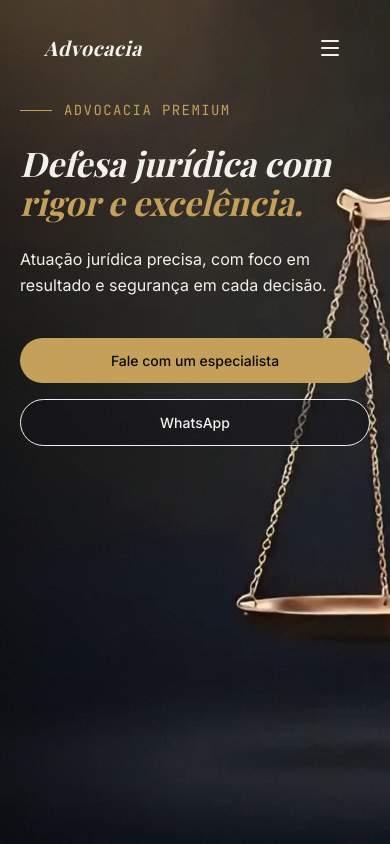
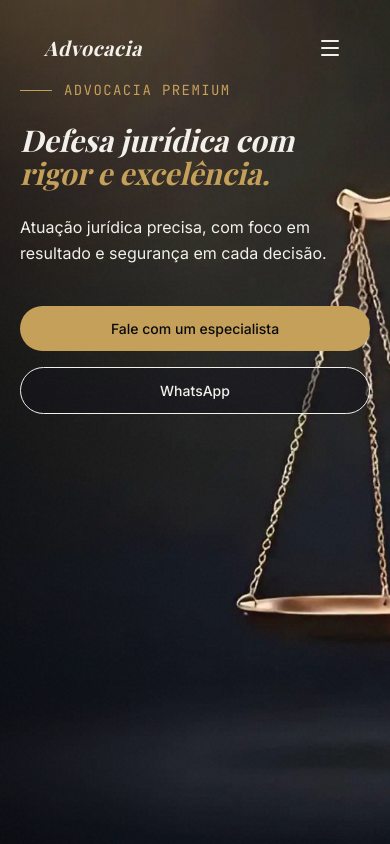
Before and after one commit to DuardoHenrique/advocacia-premium, a React (Vite) app: page / in a window 390 px wide. Shown: the top 844 px of the page. Built offline with nearby package versions, Linux system fonts and the light colour scheme; a web font is replaced by a local one.

Commit message:
Perf/Fix: Ajuste layout mobile hero e otimização agressiva de LCP/Bundle

```diff
--- a/index.html
+++ b/index.html
@@ -10,7 +10,7 @@
     <link rel="preconnect" href="https://fonts.googleapis.com" />
     <link rel="preconnect" href="https://fonts.gstatic.com" crossorigin />
     <link href="https://fonts.googleapis.com/css2?family=Playfair+Display:ital,wght@0,400;0,700;1,400;1,700&family=Inter:wght@400;500;700&family=JetBrains+Mono:wght@400;500&display=swap" rel="stylesheet" />
-    <link rel="preload" href="/src/assets/hero-poster.webp" as="image" type="image/webp" />
+    <link rel="preload" href="/src/assets/hero-poster.webp" as="image" type="image/webp" fetchpriority="high" />
 
     <!-- SEO base -->
     <meta name="description" content="Defesa jurídica com rigor e excelência. Atuação precisa em Direito Civil, Trabalhista, Empresarial e de Família." />
--- a/src/App.jsx
+++ b/src/App.jsx
@@ -11,10 +11,10 @@ import WhatsAppFAB from './components/ui/WhatsAppFAB'
 // Sections (Core)
 import Hero from './components/sections/Hero'
 import AreasAtuacao from './components/sections/AreasAtuacao'
-import SobreEscritorio from './components/sections/SobreEscritorio'
-import Equipe from './components/sections/Equipe'
 
 // Sections (Lazy Loaded)
+const SobreEscritorio = React.lazy(() => import('./components/sections/SobreEscritorio'))
+const Equipe = React.lazy(() => import('./components/sections/Equipe'))
 const CasosResultados = React.lazy(() => import('./components/sections/CasosResultados'))
 const ProcessoTimeline = React.lazy(() => import('./components/sections/ProcessoTimeline'))
 const Depoimentos = React.lazy(() => import('./components/sections/Depoimentos'))
@@ -34,9 +34,9 @@ function App() {
         <main>
           <Hero />
           <AreasAtuacao />
-          <SobreEscritorio />
-          <Equipe />
           <React.Suspense fallback={<div className="h-64 bg-bg-primary" />}>
+            <SobreEscritorio />
+            <Equipe />
             <CasosResultados />
             <ProcessoTimeline />
             <Depoimentos />
--- a/src/components/sections/Hero.jsx
+++ b/src/components/sections/Hero.jsx
@@ -44,7 +44,7 @@ export default function Hero() {
     <section
       id="hero"
       ref={sectionRef}
-      className="relative w-full h-[100dvh] flex flex-col md:flex-row items-start md:items-center overflow-hidden pt-[100px] md:pt-0"
+      className="relative w-full h-[100dvh] flex flex-col md:flex-row items-start md:items-center overflow-hidden pt-[80px] md:pt-0"
     >
       {/* Background Cinematográfico */}
       <div
@@ -65,7 +65,7 @@ export default function Hero() {
           loop
           playsInline
           onLoadedData={() => setVideoLoaded(true)}
-          className={`hidden md:block absolute inset-0 w-full h-full object-cover transition-opacity duration-1000 ${videoLoaded ? 'opacity-100' : 'opacity-0'}`}
+          className={`hidden md:block absolute inset-0 w-full h-full object-cover object-bottom transition-opacity duration-1000 ${videoLoaded ? 'opacity-100' : 'opacity-0'}`}
         >
           <source src={heroVideo} type="video/mp4" />
         </video>
@@ -78,7 +78,7 @@ export default function Hero() {
           playsInline
           poster={heroPoster}
           onLoadedData={() => setMobileVideoLoaded(true)}
-          className={`block md:hidden absolute inset-0 w-full h-full object-cover transition-opacity duration-1000 ${mobileVideoLoaded ? 'opacity-100' : 'opacity-0'}`}
+          className={`block md:hidden absolute inset-0 w-full h-full object-cover object-bottom transition-opacity duration-1000 ${mobileVideoLoaded ? 'opacity-100' : 'opacity-0'}`}
         >
           <source src={heroVideoMobile} type="video/mp4" />
         </video>
@@ -99,7 +99,7 @@ export default function Hero() {
           </div>
           <h1
             ref={headlineRef}
-            className="font-display font-bold italic text-[34px] leading-[1.15] md:text-[64px] lg:text-[72px] text-text-primary mb-6 opacity-0"
+            className="font-display font-bold italic text-[30px] leading-[1.1] md:text-[64px] lg:text-[72px] text-text-primary mb-6 opacity-0"
           >
             Defesa jurídica com <span className="text-accent">rigor e excelência.</span>
           </h1>
```
